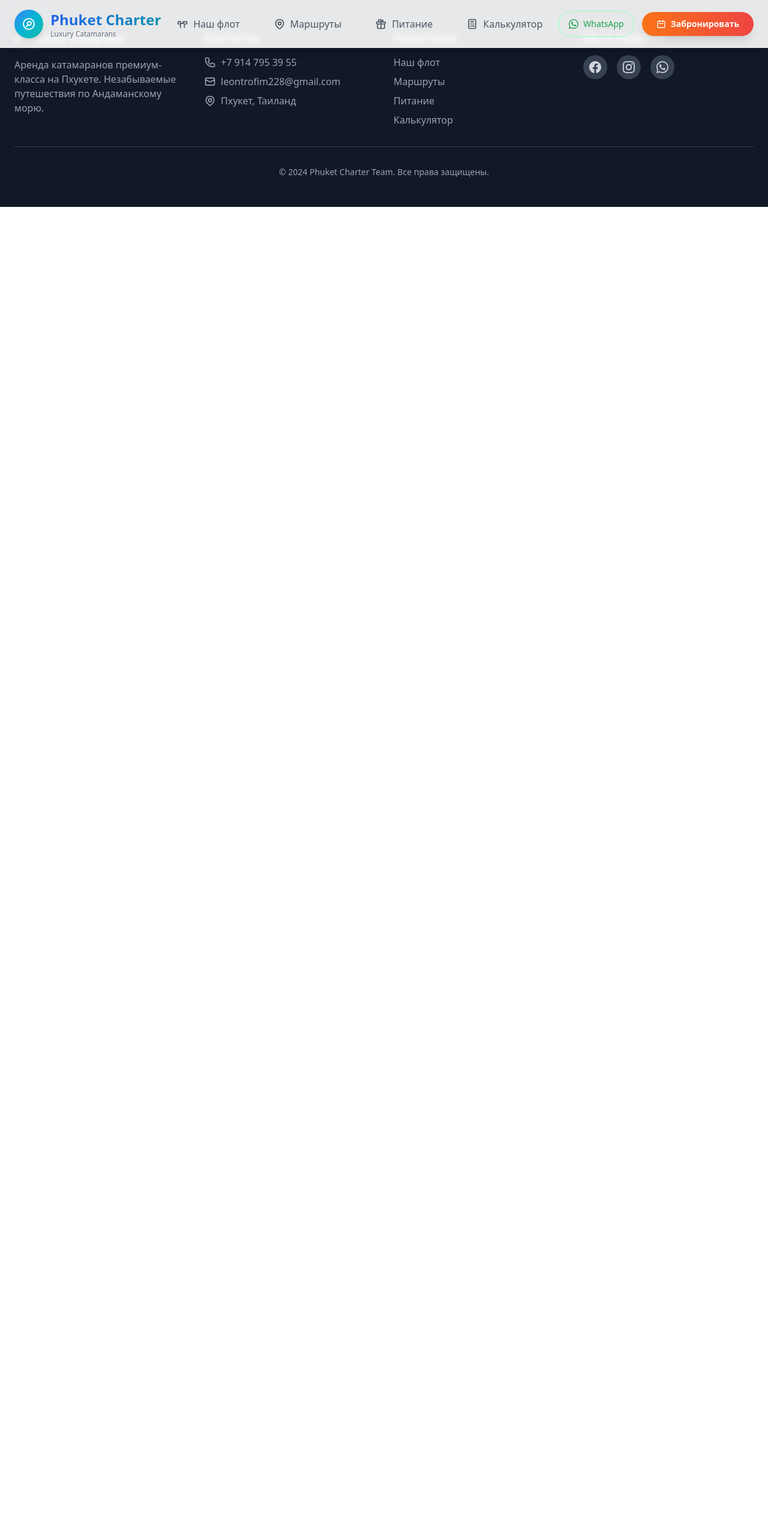
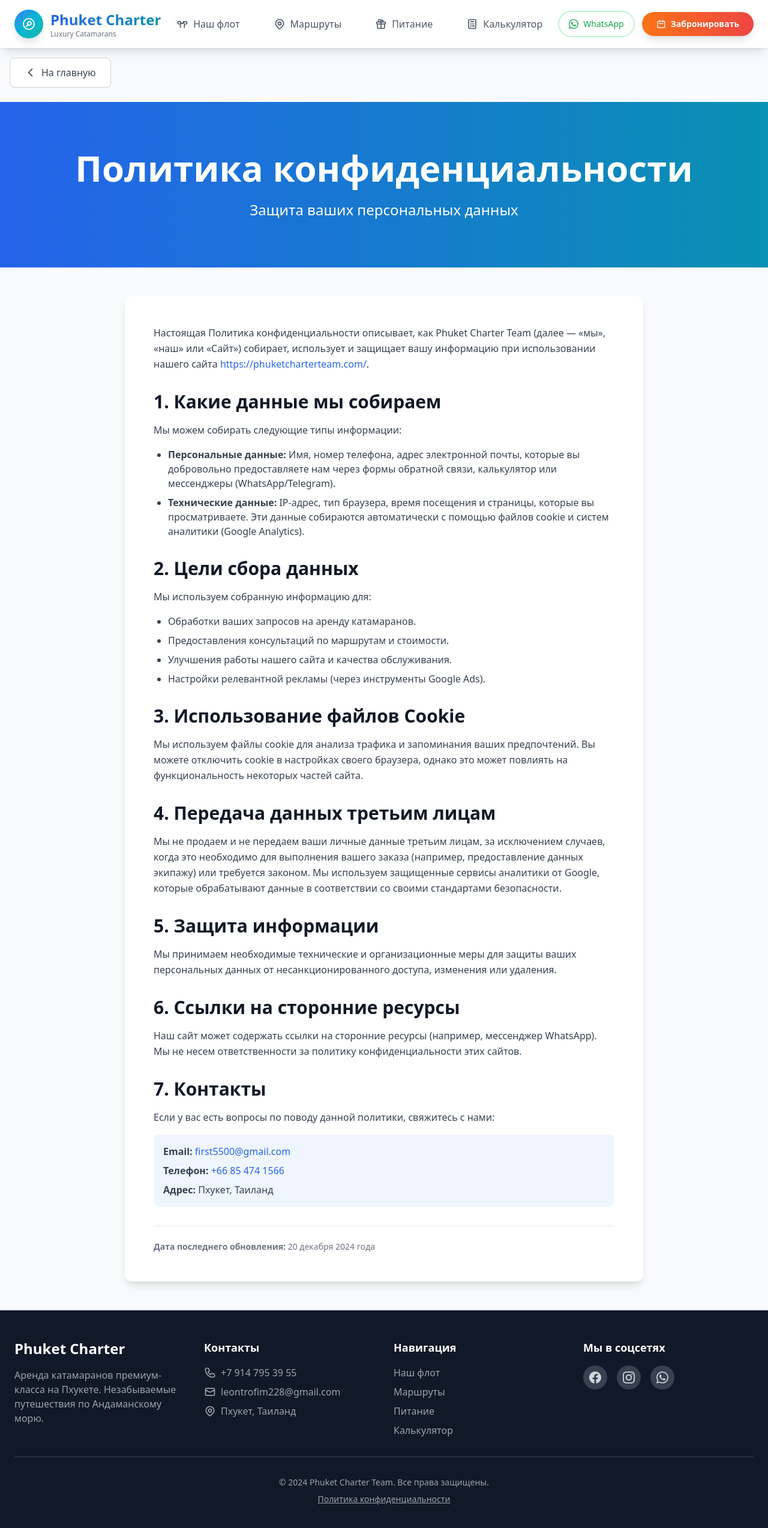
Before and after one commit to TEROS228/PhuketCharterTeam, a React (Vite) app: page /#/privacy-policy in a window 1280 px wide. Shown: the top 2548 px of the page at 60% size. Before the commit the page ends 800 px from the top, so only its background shows below. Built offline with nearby package versions, Linux system fonts and the light colour scheme.

Commit message:
Добавлена страница Privacy Policy

```diff
--- a/src/App.tsx
+++ b/src/App.tsx
@@ -8,6 +8,7 @@ import Lucia40Page from './components/pages/Lucia40Page';
 import RoutesPage from './components/pages/RoutesPage';
 import RouteDetailPage from './components/pages/RouteDetailPage';
 import PriceCalculatorPage from './components/pages/PriceCalculatorPage';
+import PrivacyPolicyPage from './components/pages/PrivacyPolicyPage';
 import FoodMenu from './components/FoodMenu';
 import SuccessPage from './components/SuccessPage';
 import { useSmoothScroll } from './hooks/useSmoothScroll';
@@ -71,6 +72,7 @@ function App() {
           <Route path="/catamaran/astrea-42" element={<Astrea42Page />} />
           <Route path="/catamaran/lucia-40" element={<Lucia40Page />} />
           <Route path="/success" element={<SuccessPage />} />
+          <Route path="/privacy-policy" element={<PrivacyPolicyPage />} />
         </Routes>
       </main>
       <Footer />
--- a/src/components/Footer.tsx
+++ b/src/components/Footer.tsx
@@ -99,6 +99,11 @@ const Footer = () => {
         {/* Copyright */}
         <div className="border-t border-gray-700 mt-6 sm:mt-8 pt-6 sm:pt-8 text-center text-gray-400">
           <p className="text-xs sm:text-sm">© 2024 Phuket Charter Team. Все права защищены.</p>
+          <p className="text-xs sm:text-sm mt-2">
+            <a href="/privacy-policy" className="hover:text-white transition-colors underline">
+              Политика конфиденциальности
+            </a>
+          </p>
         </div>
       </div>
     </footer>
--- a/src/components/Hero/Hero.css
+++ b/src/components/Hero/Hero.css
@@ -43,7 +43,6 @@
 /* Animation Classes */
 .animate-fade-in-up {
   animation: fade-in-up 0.8s ease-out forwards;
-  opacity: 0;
 }
 
 .animate-wave {
--- a/src/components/Hero/Hero.tsx
+++ b/src/components/Hero/Hero.tsx
@@ -38,17 +38,17 @@ const Hero = () => {
         <div className="max-w-5xl mx-auto">
           <div className="mb-6 sm:mb-8">
             <h1 className="text-3xl sm:text-5xl md:text-6xl lg:text-7xl font-bold mb-4 sm:mb-6 leading-tight">
-              <span className="inline-block animate-fade-in-up delay-100">
+              <span className="inline-block">
                 Аренда катамаранов
               </span>
               <br />
-              <span className="inline-block animate-fade-in-up delay-200 bg-gradient-to-r from-cyan-400 to-blue-400 bg-clip-text text-transparent">
+              <span className="inline-block bg-gradient-to-r from-cyan-400 to-blue-400 bg-clip-text text-transparent">
                 на Пхукете
               </span>
             </h1>
 
             <p className="text-sm sm:text-lg md:text-xl lg:text-2xl mb-6 sm:mb-8 opacity-90 max-w-3xl mx-auto animate-fade-in-up delay-300">
-              Незабываемые путешествия по Андаманскому морю с комфортом и стилем
+              Катамаран на Пхукете и незабываемые путешествия по Андаманскому морю с комфортом и стилем
             </p>
           </div>
 
--- /dev/null
+++ b/src/components/pages/PrivacyPolicyPage.tsx
@@ -0,0 +1,128 @@
+import React from 'react';
+import { useNavigate } from 'react-router-dom';
+
+const PrivacyPolicyPage = () => {
+  const navigate = useNavigate();
+
+  return (
+    <div className="min-h-screen bg-gray-50">
+      {/* Кнопка назад */}
+      <div className="pt-20 sm:pt-24 pb-4 sm:pb-6">
+        <div className="container mx-auto px-3 sm:px-4">
+          <button
+            onClick={() => navigate('/')}
+            className="flex items-center gap-2 px-4 sm:px-6 py-2 sm:py-3 bg-white text-gray-700 rounded-lg border border-gray-300 hover:bg-gray-50 hover:text-blue-600 transition-all duration-200 shadow-sm text-sm sm:text-base"
+          >
+            <svg className="w-4 h-4 sm:w-5 sm:h-5" fill="none" stroke="currentColor" viewBox="0 0 24 24">
+              <path strokeLinecap="round" strokeLinejoin="round" strokeWidth={2} d="M15 19l-7-7 7-7" />
+            </svg>
+            <span className="font-medium">На главную</span>
+          </button>
+        </div>
+      </div>
+
+      {/* Hero */}
+      <div className="bg-gradient-to-r from-blue-600 to-cyan-600 text-white py-12 sm:py-16 md:py-20">
+        <div className="container mx-auto px-4 text-center">
+          <h1 className="text-3xl sm:text-4xl md:text-6xl font-bold mb-4 sm:mb-6">
+            Политика конфиденциальности
+          </h1>
+          <p className="text-base sm:text-xl md:text-2xl max-w-3xl mx-auto">
+            Защита ваших персональных данных
+          </p>
+        </div>
+      </div>
+
+      {/* Контент */}
+      <div className="container mx-auto px-4 py-8 sm:py-12 max-w-4xl">
+        <div className="bg-white rounded-xl shadow-lg p-6 sm:p-8 md:p-12">
+          <div className="prose prose-blue max-w-none">
+            <section className="mb-8">
+              <p className="text-gray-700 leading-relaxed mb-4">
+                Настоящая Политика конфиденциальности описывает, как Phuket Charter Team (далее — «мы», «наш» или «Сайт») собирает, использует и защищает вашу информацию при использовании нашего сайта <a href="https://phuketcharterteam.com/" className="text-blue-600 hover:underline">https://phuketcharterteam.com/</a>.
+              </p>
+            </section>
+
+            <section className="mb-8">
+              <h2 className="text-2xl sm:text-3xl font-bold text-gray-900 mb-4">1. Какие данные мы собираем</h2>
+              <p className="text-gray-700 leading-relaxed mb-4">
+                Мы можем собирать следующие типы информации:
+              </p>
+              <ul className="list-disc text-gray-700 space-y-2 ml-6">
+                <li><strong>Персональные данные:</strong> Имя, номер телефона, адрес электронной почты, которые вы добровольно предоставляете нам через формы обратной связи, калькулятор или мессенджеры (WhatsApp/Telegram).</li>
+                <li><strong>Технические данные:</strong> IP-адрес, тип браузера, время посещения и страницы, которые вы просматриваете. Эти данные собираются автоматически с помощью файлов cookie и систем аналитики (Google Analytics).</li>
+              </ul>
+            </section>
+
+            <section className="mb-8">
+              <h2 className="text-2xl sm:text-3xl font-bold text-gray-900 mb-4">2. Цели сбора данных</h2>
+              <p className="text-gray-700 leading-relaxed mb-4">
+                Мы используем собранную информацию для:
+              </p>
+              <ul className="list-disc text-gray-700 space-y-2 ml-6">
+                <li>Обработки ваших запросов на аренду катамаранов.</li>
+                <li>Предоставления консультаций по маршрутам и стоимости.</li>
+                <li>Улучшения работы нашего сайта и качества обслуживания.</li>
+                <li>Настройки релевантной рекламы (через инструменты Google Ads).</li>
+              </ul>
+            </section>
+
+            <section className="mb-8">
+              <h2 className="text-2xl sm:text-3xl font-bold text-gray-900 mb-4">3. Использование файлов Cookie</h2>
+              <p className="text-gray-700 leading-relaxed">
+                Мы используем файлы cookie для анализа трафика и запоминания ваших предпочтений. Вы можете отключить cookie в настройках своего браузера, однако это может повлиять на функциональность некоторых частей сайта.
+              </p>
+            </section>
+
+            <section className="mb-8">
+              <h2 className="text-2xl sm:text-3xl font-bold text-gray-900 mb-4">4. Передача данных третьим лицам</h2>
+              <p className="text-gray-700 leading-relaxed">
+                Мы не продаем и не передаем ваши личные данные третьим лицам, за исключением случаев, когда это необходимо для выполнения вашего заказа (например, предоставление данных экипажу) или требуется законом. Мы используем защищенные сервисы аналитики от Google, которые обрабатывают данные в соответствии со своими стандартами безопасности.
+              </p>
+            </section>
+
+            <section className="mb-8">
+              <h2 className="text-2xl sm:text-3xl font-bold text-gray-900 mb-4">5. Защита информации</h2>
+              <p className="text-gray-700 leading-relaxed">
+                Мы принимаем необходимые технические и организационные меры для защиты ваших персональных данных от несанкционированного доступа, изменения или удаления.
+              </p>
+            </section>
+
+            <section className="mb-8">
+              <h2 className="text-2xl sm:text-3xl font-bold text-gray-900 mb-4">6. Ссылки на сторонние ресурсы</h2>
+              <p className="text-gray-700 leading-relaxed">
+                Наш сайт может содержать ссылки на сторонние ресурсы (например, мессенджер WhatsApp). Мы не несем ответственности за политику конфиденциальности этих сайтов.
+              </p>
+            </section>
+
+            <section className="mb-8">
+              <h2 className="text-2xl sm:text-3xl font-bold text-gray-900 mb-4">7. Контакты</h2>
+              <p className="text-gray-700 leading-relaxed mb-4">
+                Если у вас есть вопросы по поводу данной политики, свяжитесь с нами:
+              </p>
+              <div className="bg-blue-50 p-4 rounded-lg">
+                <p className="text-gray-700 mb-2">
+                  <strong>Email:</strong> <a href="mailto:first5500@gmail.com" className="text-blue-600 hover:underline">first5500@gmail.com</a>
+                </p>
+                <p className="text-gray-700 mb-2">
+                  <strong>Телефон:</strong> <a href="tel:+66854741566" className="text-blue-600 hover:underline">+66 85 474 1566</a>
+                </p>
+                <p className="text-gray-700">
+                  <strong>Адрес:</strong> Пхукет, Таиланд
+                </p>
+              </div>
+            </section>
+
+            <div className="border-t border-gray-200 pt-6 mt-8">
+              <p className="text-gray-500 text-sm">
+                <strong>Дата последнего обновления:</strong> 20 декабря 2024 года
+              </p>
+            </div>
+          </div>
+        </div>
+      </div>
+    </div>
+  );
+};
+
+export default PrivacyPolicyPage;
```
Also changed, not shown: 4 other files (tests, documents, lock files or other folders).
